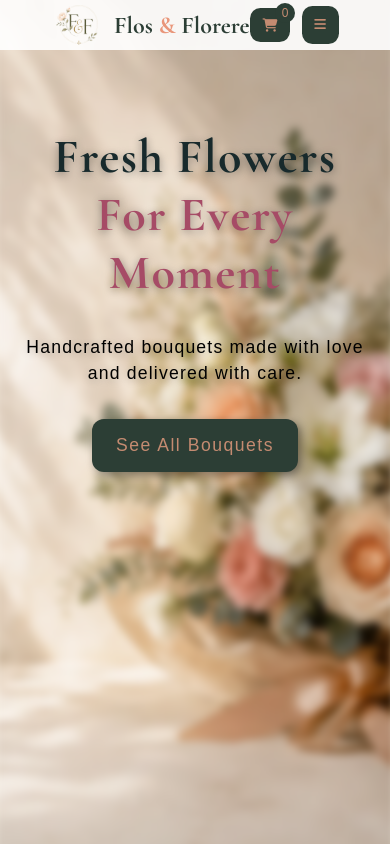
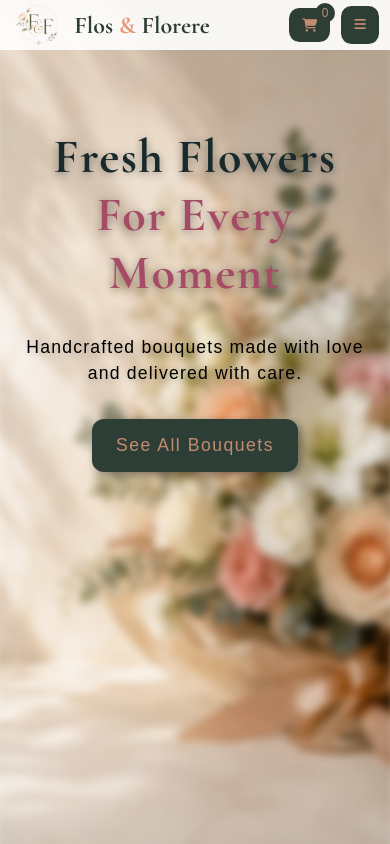
Before and after one commit to Nathan-Front/flower_store_site_react_ver, a React (Vite) app: page /checkout in a window 390 px wide. Shown: the top 844 px of the page. Built offline with nearby package versions, Linux system fonts and the light colour scheme; no server answers; a web font is replaced by a local one.

Commit message:
fixing mobile viewport nav

```diff
--- a/src/index.css
+++ b/src/index.css
@@ -228,6 +228,7 @@ nav {
         height: var(--nav-height-mobile);
         overflow: hidden;
         width: 100%;
+        overflow: hidden;
     }
     .nav-links {
         position: fixed;
@@ -264,7 +265,7 @@ nav {
         font-size: 2rem;
     }
     .cart-button  {
-        margin: 0 0.5rem 0 0
+        margin: 0 0.5rem 0 auto
     }
     .cart-button ,
     .menu-btn {
```
